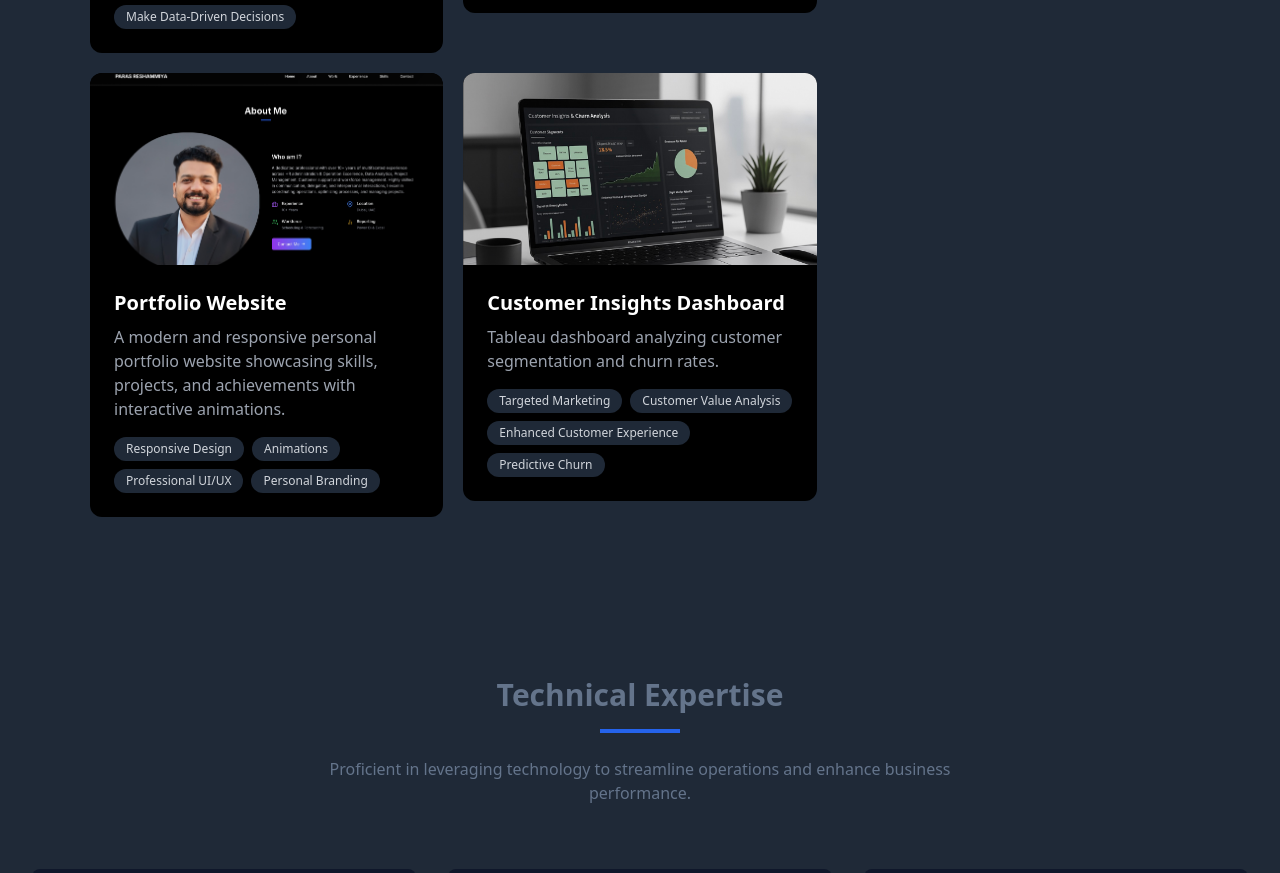
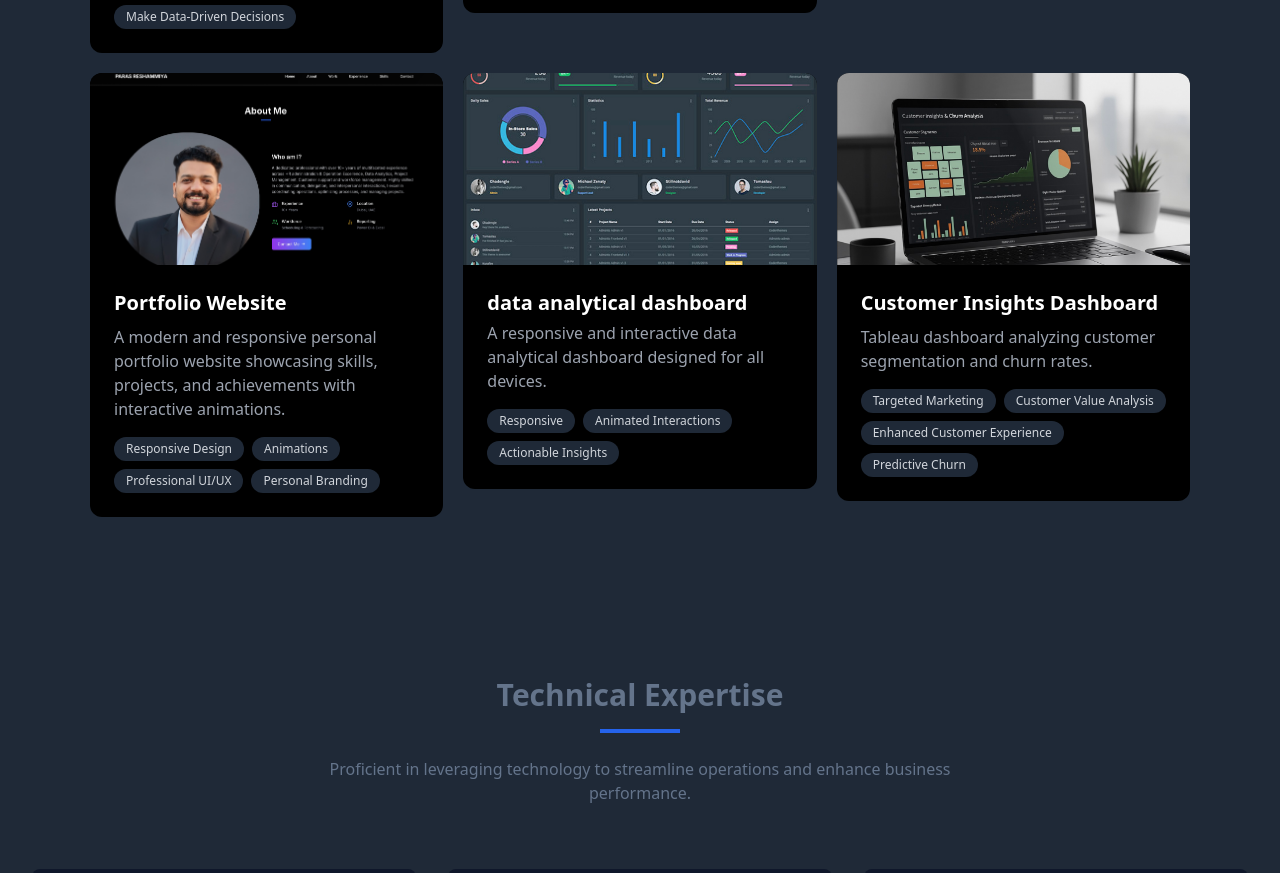
Before and after one commit to Dipakshrestha2/Portfolio, a plain HTML site: page index.html in a window 1280 px wide. Shown: the part 4763-5636 px from the top of the page. Drawn offline with nearby package versions, Linux system fonts and the light colour scheme.

Commit message:
Projest added

```diff
--- a/index.html
+++ b/index.html
@@ -636,7 +636,7 @@
     <div class="project-grid">
 
       <!-- Project 1 -->
-      <a href="https://your-link-to-sales-dashboard.com" target="_blank" class="block transform transition duration-300 hover:scale-105">
+      <a href="https://github.com/Dipakshrestha2" target="_blank" class="block transform transition duration-300 hover:scale-105">
         <div class="bg-black rounded-xl overflow-hidden card-hover" data-aos="fade-up" data-aos-delay="200">
           <div class="h-48 overflow-hidden">
             <img src="Screenshot 2025-09-21 at 09.44.28.JPG" alt="Sales Dashboard Screenshot" class="w-full h-full object-cover">
@@ -654,7 +654,7 @@
       </a>
 
       <!-- Project 2 -->
-      <a href="https://your-link-to-zoho-project.com" target="_blank" class="block transform transition duration-300 hover:scale-105">
+      <a href="https://github.com/Dipakshrestha2" target="_blank" class="block transform transition duration-300 hover:scale-105">
         <div class="bg-black rounded-xl overflow-hidden card-hover" data-aos="fade-up" data-aos-delay="200">
           <div class="h-48 overflow-hidden">
             <img src="http://static.photos/office/640x360/67" alt="ZOHO Desk Implementation" class="w-full h-full object-cover">
@@ -672,7 +672,7 @@
       </a>
 
       <!-- Project 3 -->
-      <a href="https://your-link-to-productivity-report.com" target="_blank" class="block transform transition duration-300 hover:scale-105">
+      <a href="https://github.com/Dipakshrestha2" target="_blank" class="block transform transition duration-300 hover:scale-105">
         <div class="bg-black rounded-xl overflow-hidden card-hover" data-aos="fade-up" data-aos-delay="200">
           <div class="h-48 overflow-hidden">
             <img src="Screenshot 2025-09-21 at 18.04.20.png" alt="Monthly Productivity Reports" class="w-full h-full object-cover">
@@ -710,7 +710,25 @@
       </a>
 
       <!-- Project 5 -->
-      <a href="https://your-link-to-customer-dashboard.com" target="_blank" class="block transform transition duration-300 hover:scale-105">
+      <a href="https://github.com/Dipakshrestha2/" target="_blank" class="block transform transition duration-300 hover:scale-105">
+        <div class="bg-black rounded-xl overflow-hidden card-hover" data-aos="fade-up" data-aos-delay="200">
+          <div class="h-48 overflow-hidden">
+            <img src="modern Data analytical dashboard.jpg" alt="data analytical dashboard" class="w-full h-full object-cover">
+          </div>
+          <div class="p-6">
+            <h3 class="text-xl font-semibold text-white mb-1">data analytical dashboard</h3>
+            <p class="text-gray-400 mb-4">A responsive and interactive data analytical dashboard designed for all devices.</p>
+            <div class="flex flex-wrap gap-2">
+              <span class="px-3 py-1 bg-gray-800 text-gray-300 text-xs rounded-full">Responsive</span>
+              <span class="px-3 py-1 bg-gray-800 text-gray-300 text-xs rounded-full">Animated Interactions</span>
+              <span class="px-3 py-1 bg-gray-800 text-gray-300 text-xs rounded-full">Actionable Insights</span>
+            </div>
+          </div>
+        </div>
+      </a>
+
+      <!-- Project 6 -->
+      <a href="https://github.com/Dipakshrestha2" target="_blank" class="block transform transition duration-300 hover:scale-105">
         <div class="bg-black rounded-xl overflow-hidden card-hover" data-aos="fade-up" data-aos-delay="200">
           <div class="h-48 overflow-hidden">
             <img src="dashboard_customer.jpg" alt="Tableau Dashboard Screenshot" class="w-full h-full object-cover">
```
Also changed, not shown: modern Data analytical dashboard.jpg (added), 1 other file.
